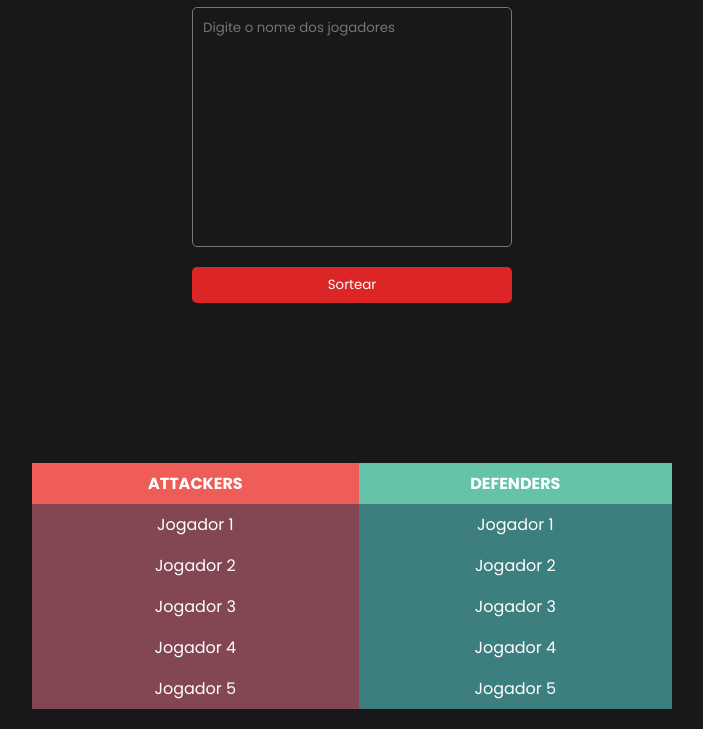
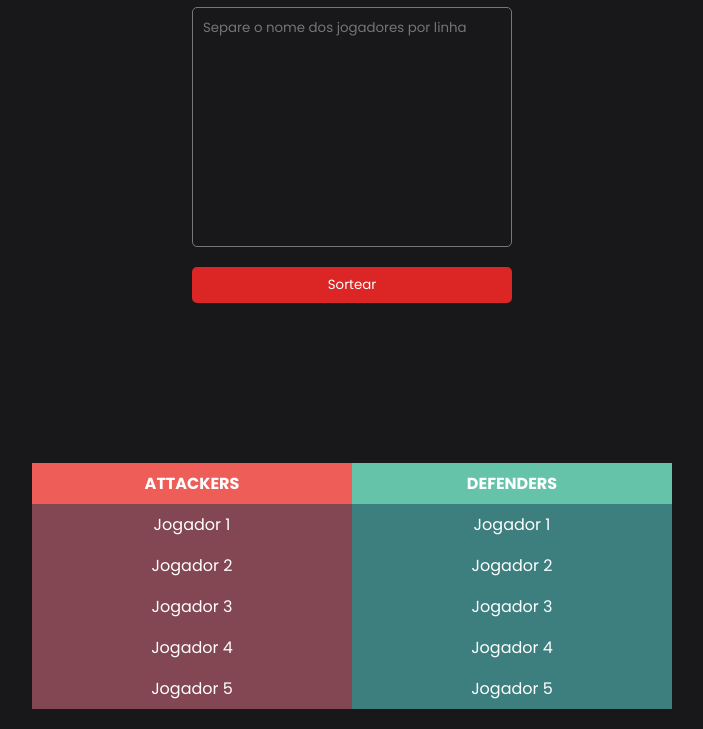
Before and after one commit to Filipuci/MapDraft.GG, a plain HTML site: page index.html in a window 1280 px wide. Shown: the part 71-800 px from the top of the page, without its empty margins (288-991 px from the left). Drawn offline with Linux system fonts and the light colour scheme.

Commit message:
bug fixed big name in table

```diff
--- a/index.html
+++ b/index.html
@@ -15,7 +15,7 @@
 
     <h1>Randomizar Equipes</h1>
 
-    <textarea id="randomizer-area" placeholder="Digite o nome dos jogadores"></textarea>
+    <textarea id="randomizer-area" placeholder="Separe o nome dos jogadores por linha"></textarea>
 
     <button id="randomizer-button">Sortear</button>
 
--- a/script.js
+++ b/script.js
@@ -35,7 +35,6 @@ document.querySelector('#randomizer-button').addEventListener('click', () => {
 })
 
 
-
 // Adicionar os nomes sorteador na tabela de attackers and defenders
 function updatePlayerNames(attackerPlayers, defendersPlayers) {
   const playerAttack = document.querySelectorAll('.player-attack')
--- a/style.css
+++ b/style.css
@@ -66,6 +66,10 @@ body {
   margin-top: 10em;
 }
 
+.teammate-table td {
+  width: 50%;
+}
+
 .teammate-table th,
 .teammate-table td {
   padding: 8px;
```
